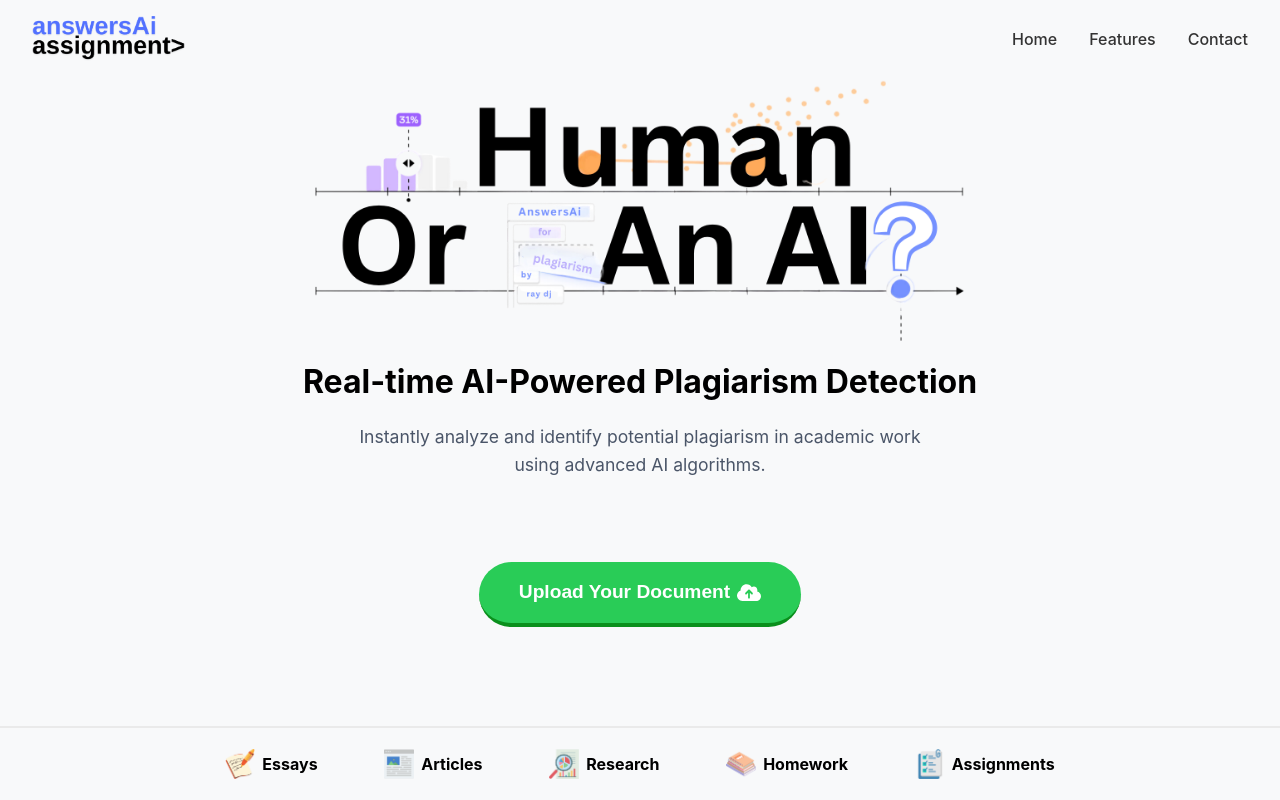
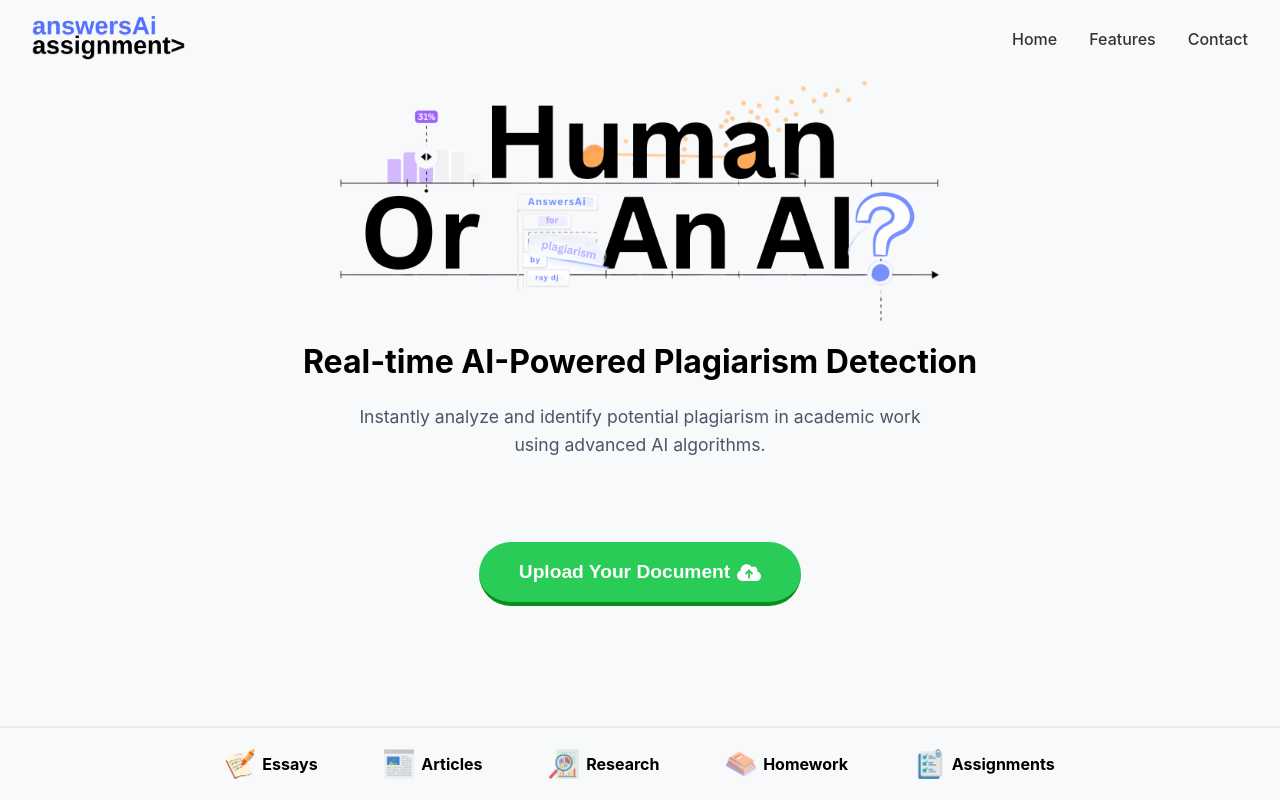
Before and after one commit to raycoffee/Ray-Dhrubojyoti-AIPlagiarismDetector, a React (Create React App) app in the folder client/: page / in a window 1280 px wide. Shown: the top 800 px of the page. Built offline with nearby package versions, Linux system fonts and the light colour scheme; no server answers.

Commit message:
Fixed changes

```diff
--- a/client/src/pages/HomePage/HomePage.css
+++ b/client/src/pages/HomePage/HomePage.css
@@ -23,7 +23,7 @@
 }
 
 .homepage-hero-image {
-  width: 650px;
+  width: 600px;
   transition: transform 0.3s ease;
 }
 
```
